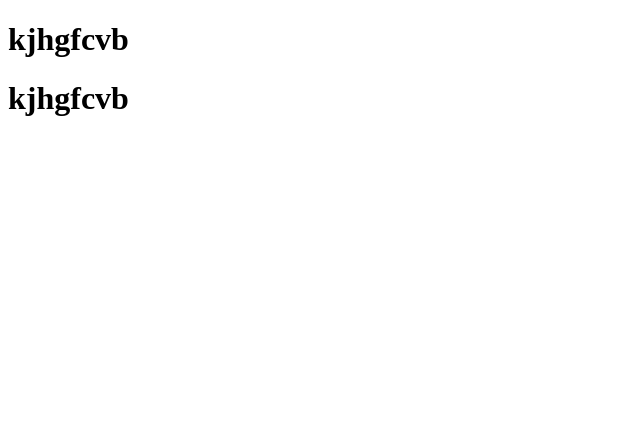
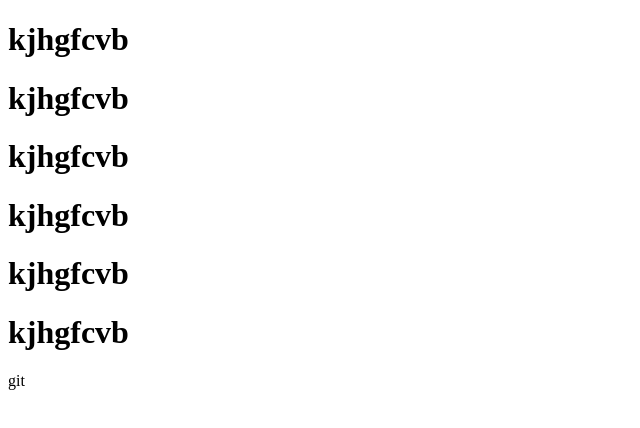
Before and after one commit to ankitsingh55/git-demo, a plain HTML site: page index.html in a window 1280 px wide. Shown: the whole page, without its empty margins (0-640 px from the left). Drawn offline with Linux system fonts and the light colour scheme.

Commit message:
ankit 2
description

```diff
--- a/index.html
+++ b/index.html
@@ -9,5 +9,9 @@
 <body>
     <h1>kjhgfcvb</h1>
     <h1>kjhgfcvb</h1>
+    <h1>kjhgfcvb</h1>
+    <h1>kjhgfcvb</h1>
+    <h1>kjhgfcvb</h1>
+    <h1>kjhgfcvb</h1>git
 </body>
 </html>
```
